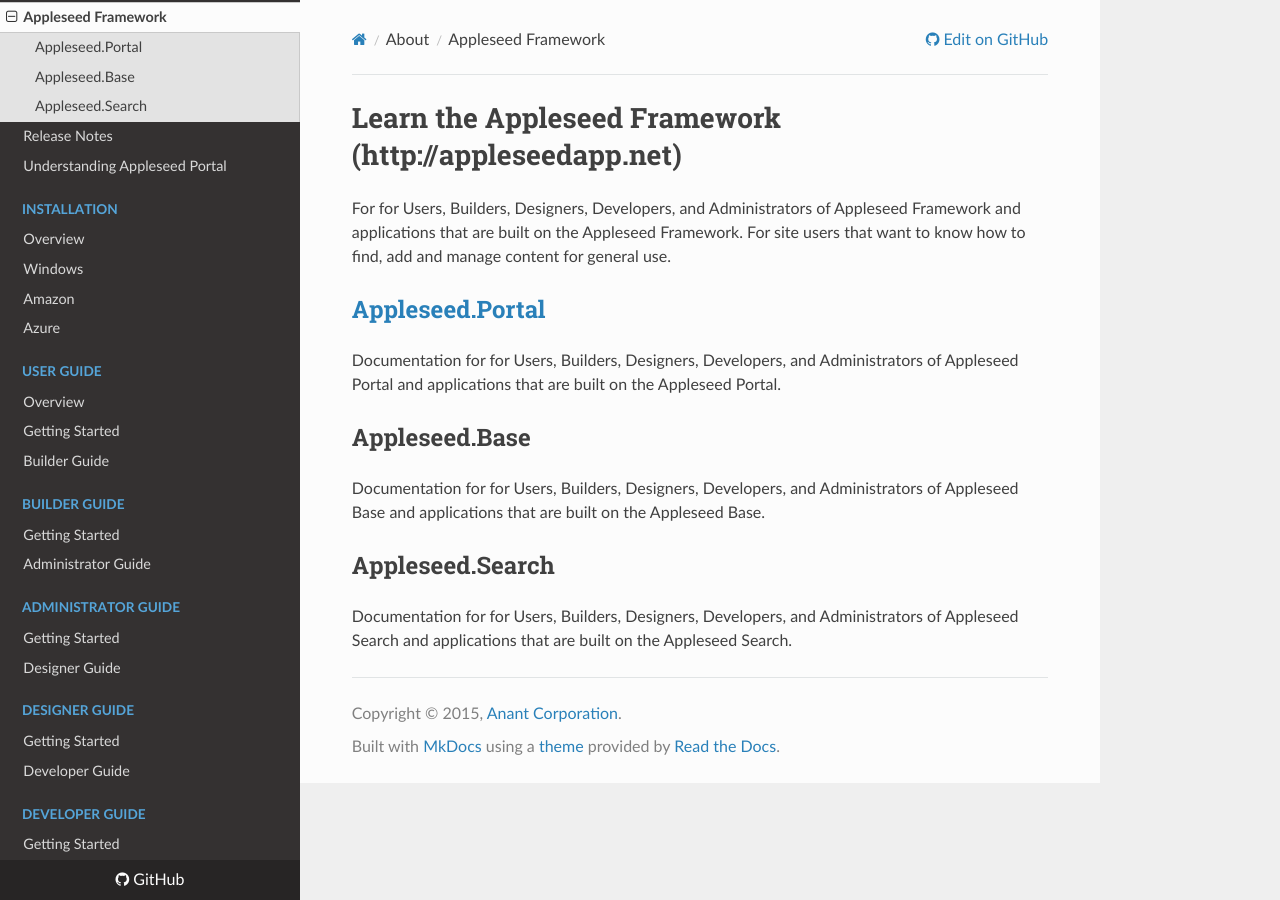
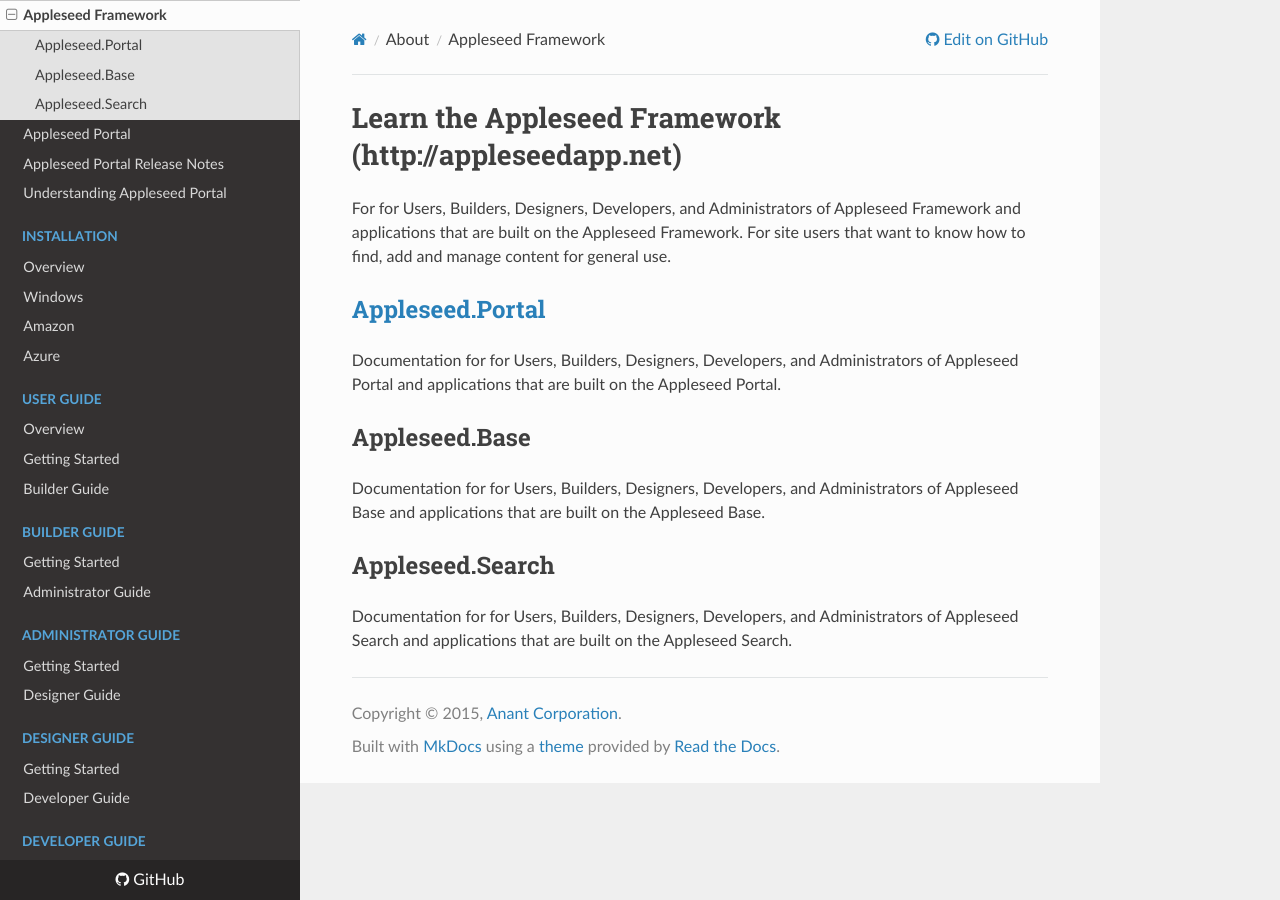
Before and after one commit to Appleseed/learn, an MkDocs documentation site: the page built from docs/index.md, in a window 1280 px wide. Built offline with MkDocs 1.6.1, drawn with Linux system fonts in a browser that asks for light colours; nearby versions of some CDN libraries; old or Windows-style settings are respelled for this version of MkDocs.

Commit message:
Update mkdocs.yml
fixed build.  Added index page for appleseed portal

```diff
--- a/mkdocs.yml
+++ b/mkdocs.yml
@@ -7,7 +7,8 @@
 pages:
 # Introduction:
 - ['index.md', 'About', 'Appleseed Framework']
-- ['release-notes.md','About','Release Notes']
+- ['portal/index.md','About','Appleseed Portal']
+- ['portal/release-notes.md','About','Appleseed Portal Release Notes']
 - ['portal/intro/understanding-appleseed.md','About','Understanding Appleseed Portal ']
 # Installation:
 - ['portal/install/index.md', 'Installation','Overview']
```
